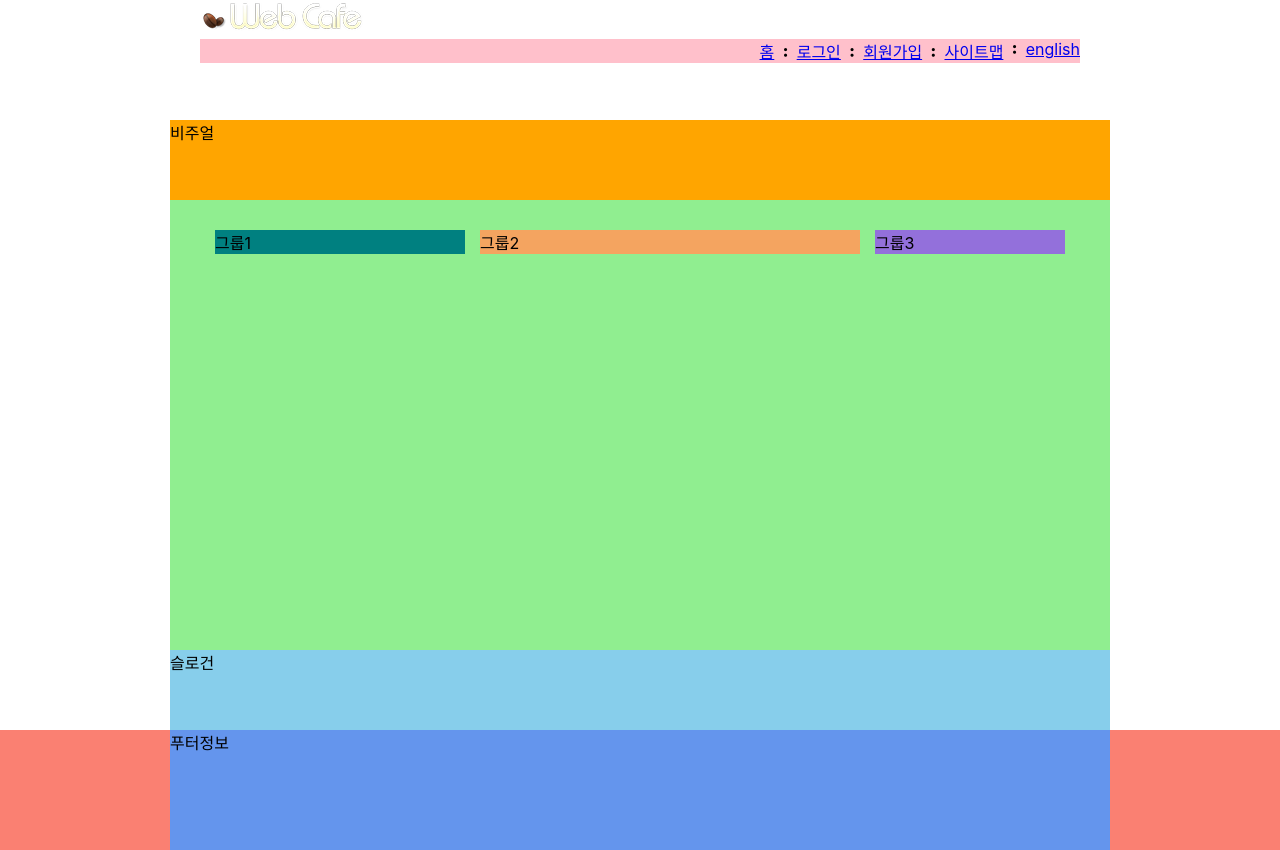
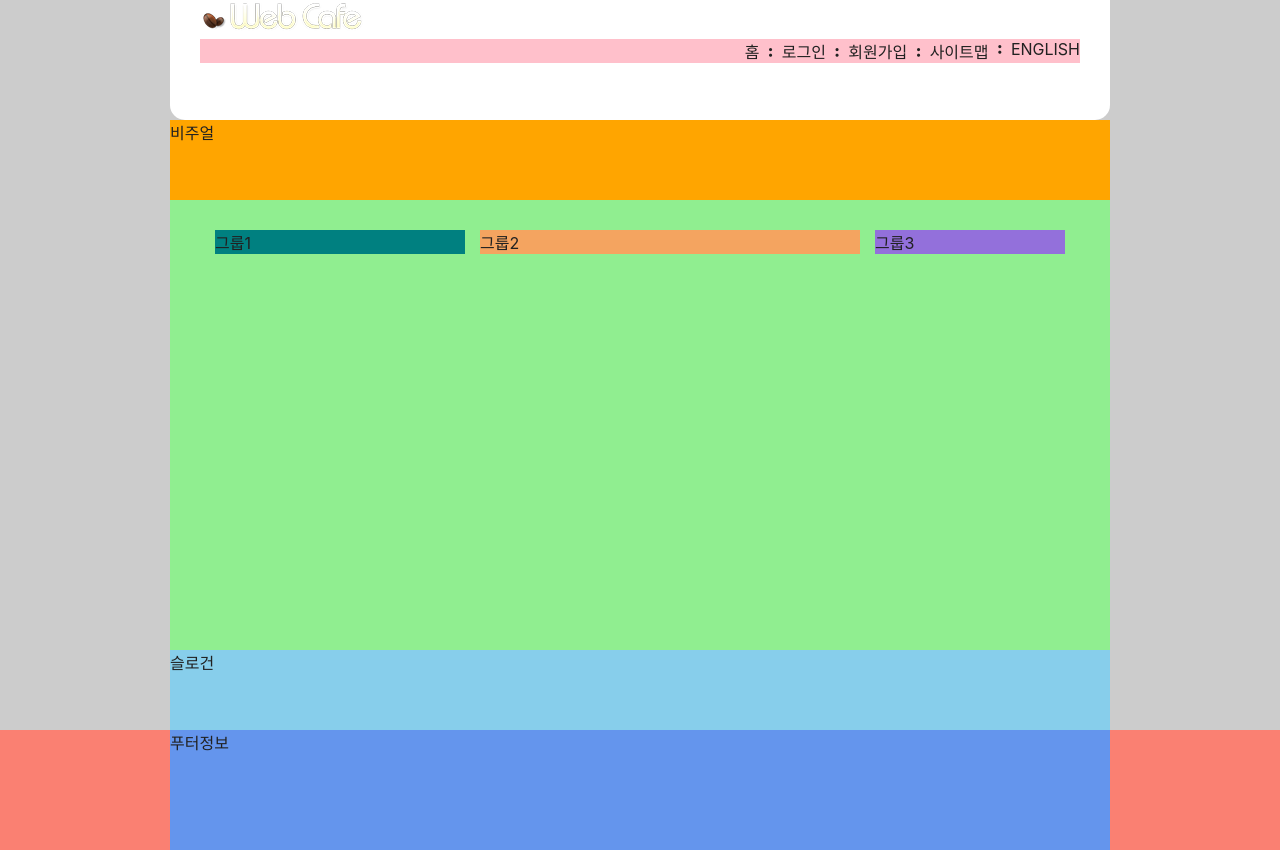
Before and after one commit to oweaj/HTML5, a website: page index.html in a window 1280 px wide. Drawn offline with Linux system fonts and the light colour scheme; a web font is replaced by a local one.

Commit message:
메뉴 텍스트 영문 대소문자 변환

```diff
--- a/styles/style.css
+++ b/styles/style.css
@@ -7,9 +7,16 @@
   box-sizing: border-box;
 }
 
+/* 링크 스타일 */
+a {
+  color: inherit;
+  text-decoration: none;
+}
 
 /* 본문 스타일 */
 body {
+  color: #212121;
+  background-color: #ccc;
   font-family: "Pretendard Variable", Pretendard, -apple-system, BlinkMacSystemFont, system-ui, Roboto, "Helvetica Neue", "Segoe UI", "Apple SD Gothic Neo", "Noto Sans KR", "Malgun Gothic", "Apple Color Emoji", "Segoe UI Emoji", "Segoe UI Symbol", sans-serif;
 }
 
@@ -45,6 +52,10 @@ body {
 /* li:first-child ::before {
   content: "";
 } */
+
+.member a {
+  text-transform: uppercase;
+}
 
 /* 비주얼 */
 .visual {
```
